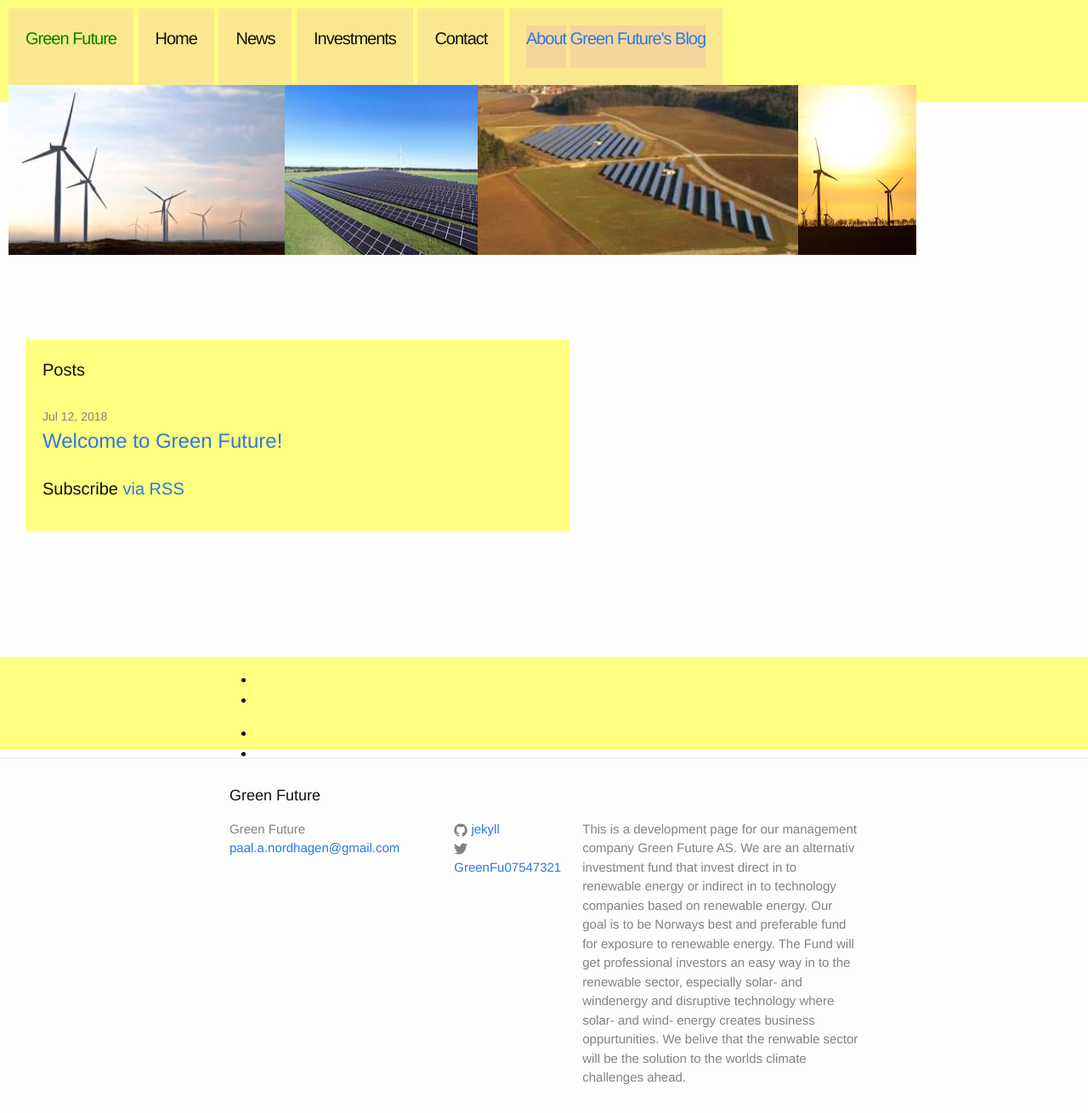
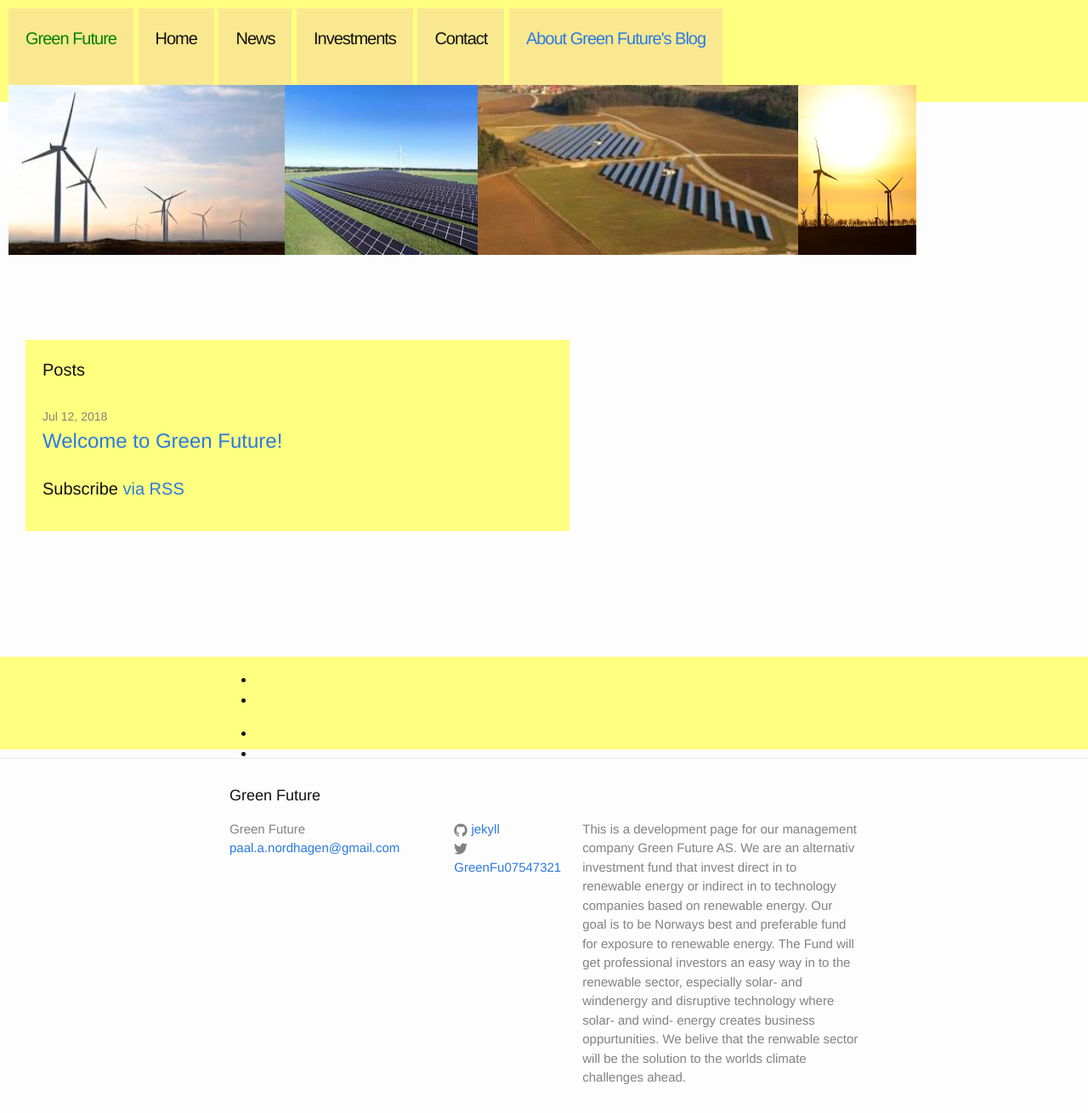
Before and after one commit to Paal-August/Paal-August.github.io, a Jekyll site: the page built from index.html, in a window 1280 px wide and 1310 px high. Shown: the whole window at 85% size. Built offline with Jekyll 4.4.1, drawn with Linux system fonts in a browser that asks for light colours.

Commit message:
Update _layout.scss

```diff
--- a/_sass/_layout.scss
+++ b/_sass/_layout.scss
@@ -132,12 +132,12 @@
 /*.site-nav {*/
     .page-link {
         font-size: 20px;
-        height:50px;
+       /*  height:50px;
         letter-spacing: -1px;
-       /* padding:20px;*/
+       padding:20px;
         background-color:#dd72DF2A;
         display:inline-block;
-        justify-content:start;
+        justify-content:start;*/
        /* line-height: $base-line-height;
         // Gaps between nav items, but not on the last one
         &:not(:last-child) {
```
